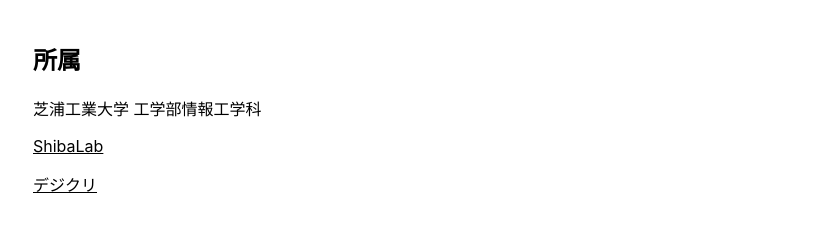
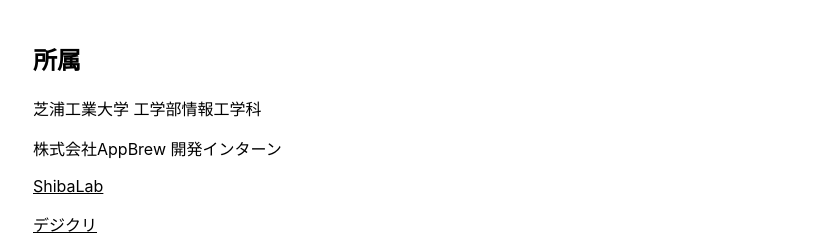
Before and after one commit to yudai1204/portfolio-test, a Next.js app: page / in a window 1280 px wide. Shown: the part 1740-1975 px from the top of the page, without its empty margins (222-1057 px from the left). Built offline with nearby package versions, Linux system fonts and the light colour scheme.

Commit message:
add internship

```diff
--- a/pages/index.js
+++ b/pages/index.js
@@ -69,6 +69,7 @@
         <div className={styles.aboutMe}>
           <h2>所属</h2>
           <p>芝浦工業大学 工学部情報工学科</p>
+          <p>株式会社AppBrew 開発インターン</p>
           <p><a className={styles.normalLink} href="https://shibalab.com">ShibaLab</a></p>
           <p><a className={styles.normalLink} href="https://digicre.net">デジクリ</a></p>
         </div>
```
